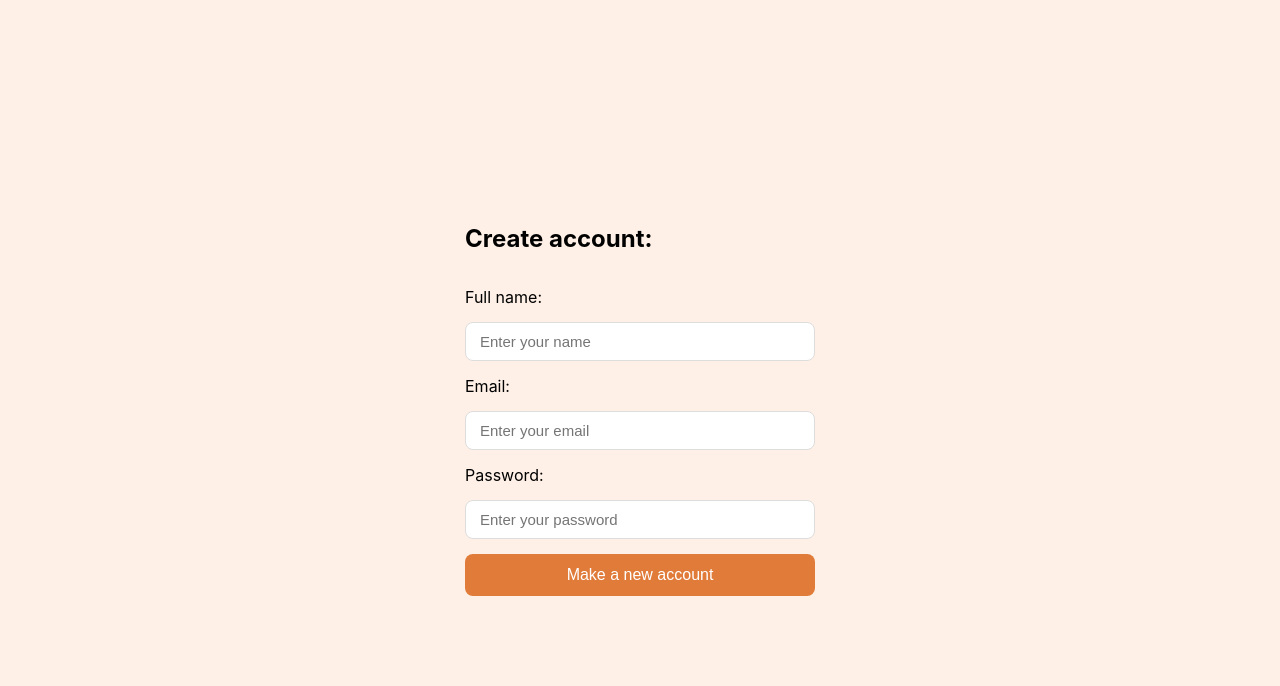
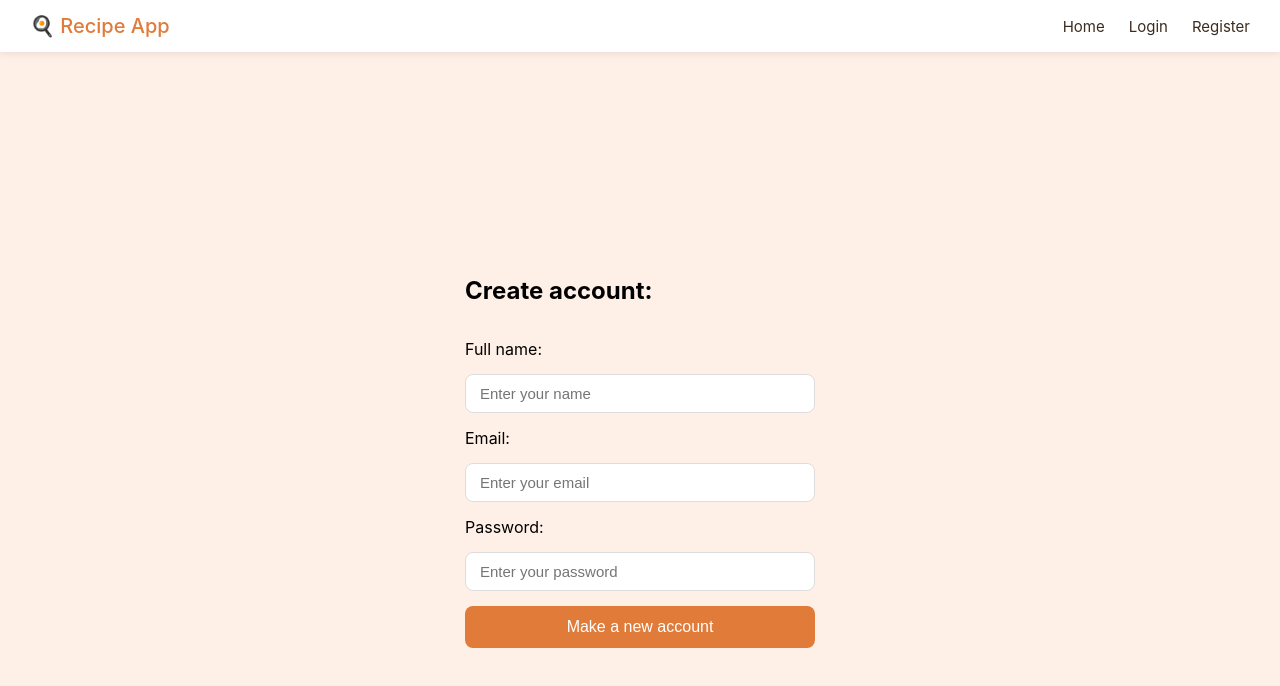
Before and after one commit to yamandahle/recipe-app-frontend, a React (Create React App) app: page /register in a window 1280 px wide. Shown: the top 686 px of the page. Built offline with nearby package versions, Linux system fonts and the light colour scheme.

Commit message:
added a navebar with beautiful style

```diff
--- a/src/App.js
+++ b/src/App.js
@@ -4,10 +4,13 @@ import Register from "./pages/register";
 import Login from "./pages/login";
 import Home from "./pages/home";
 import RecipePage from "./pages/recipePage";
+import Navbar from "./components/navbar";
+
 
 function App() {
   return (
     <BrowserRouter>
+    <Navbar />
       <Routes>
         <Route path="/" element={<Home />} />
         <Route path="/recipes/:id" element={<RecipePage />} />
--- /dev/null
+++ b/src/components/navbar.css
@@ -0,0 +1,52 @@
+.navbar {
+    display: flex;
+    justify-content: space-between;
+    align-items: center;
+    padding: 14px 30px;
+    background-color: white;
+    box-shadow: 0 2px 8px rgba(0, 0, 0, 0.08);
+    position: sticky;
+    top: 0;
+    z-index: 100;
+}
+
+.navbar-logo {
+    font-size: 20px;
+    font-weight: 500;
+    color: #e07b39;
+    text-decoration: none;
+}
+
+.navbar-links {
+    display: flex;
+    align-items: center;
+    gap: 24px;
+}
+
+.navbar-links a {
+    text-decoration: none;
+    color: #3d2b1f;
+    font-size: 15px;
+    font-weight: 400;
+    transition: color 0.2s;
+}
+
+.navbar-links a:hover {
+    color: #e07b39;
+}
+
+.logout-btn {
+    background: none;
+    border: 1px solid #e07b39;
+    color: #e07b39;
+    padding: 6px 16px;
+    border-radius: 8px;
+    font-size: 15px;
+    cursor: pointer;
+    transition: all 0.2s;
+}
+
+.logout-btn:hover {
+    background-color: #e07b39;
+    color: white;
+}
--- /dev/null
+++ b/src/components/navbar.js
@@ -0,0 +1,34 @@
+import { Link, useNavigate } from 'react-router-dom';
+import './navbar.css';
+
+const Navbar = () => {
+    const isLogged = localStorage.getItem('token');
+    const navigate = useNavigate();
+
+    const handleLogout = () => {
+        localStorage.removeItem('token');
+        navigate('/login');
+    }
+
+    return (
+        <nav className="navbar">
+            <Link to="/" className="navbar-logo">🍳 Recipe App</Link>
+            <div className="navbar-links">
+                <Link to="/">Home</Link>
+                {isLogged ? (
+                    <>
+                        <Link to="/add-recipe">Add Recipe</Link>
+                        <button className="logout-btn" onClick={handleLogout}>Logout</button>
+                    </>
+                ) : (
+                    <>
+                        <Link to="/login">Login</Link>
+                        <Link to="/register">Register</Link>
+                    </>
+                )}
+            </div>
+        </nav>
+    )
+}
+
+export default Navbar;
```
Also changed, not shown: src/pages/addRecipe.css (added), src/pages/addRecipe.js (added).
